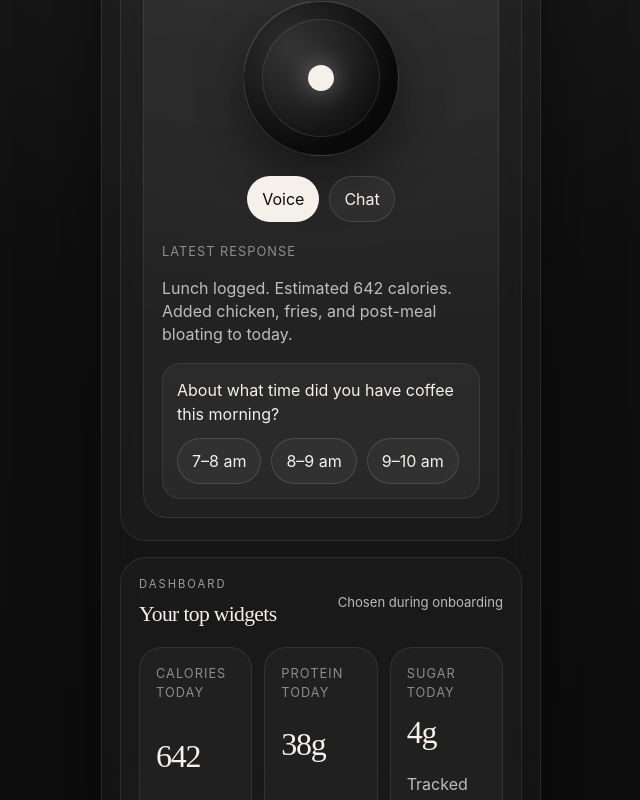
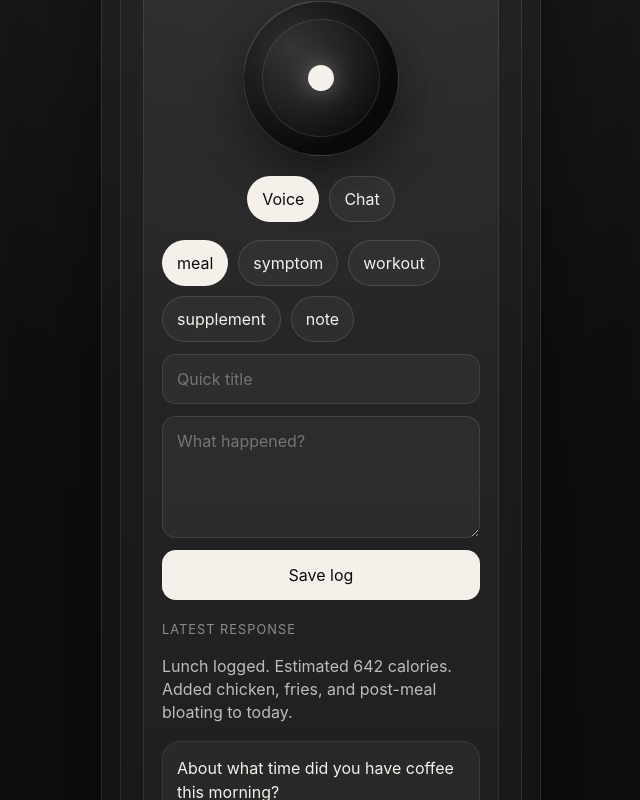
Before and after one commit to opal-the-bot/wellness-app, a React (Vite) app: page / in a window 1280 px wide. Shown: the part 459-1259 px from the top of the page, without its empty margins (319-959 px from the left). Built offline with nearby package versions, Linux system fonts and the light colour scheme.

Commit message:
Add text logging composer

```diff
--- a/src/App.css
+++ b/src/App.css
@@ -181,6 +181,32 @@ h4 {
 .capture-toggle {
   justify-content: center;
   margin-bottom: 18px;
+}
+
+.log-composer {
+  display: grid;
+  gap: 12px;
+  margin-bottom: 18px;
+}
+
+.log-composer input,
+.log-composer textarea {
+  width: 100%;
+  padding: 12px 14px;
+  border-radius: 14px;
+  border: 1px solid rgba(255, 255, 255, 0.1);
+  background: rgba(255, 255, 255, 0.04);
+  color: #f5f1ea;
+  resize: vertical;
+}
+
+.submit-log-button {
+  padding: 12px 16px;
+  border-radius: 14px;
+  border: 1px solid rgba(255, 255, 255, 0.12);
+  background: #f5f1ea;
+  color: #0d0d0d;
+  cursor: pointer;
 }
 
 .toggle-chip.active {
--- a/src/App.tsx
+++ b/src/App.tsx
@@ -100,6 +100,9 @@ function formatEntry(entry: LogEntry): TimelineItem {
 
 function App() {
   const [store, setStore] = useState<WellnessStore>(() => loadStore())
+  const [draftTitle, setDraftTitle] = useState('')
+  const [draftDetail, setDraftDetail] = useState('')
+  const [draftType, setDraftType] = useState<LogEntry['type']>('meal')
 
   useEffect(() => {
     saveStore(store)
@@ -170,6 +173,25 @@ function App() {
     }))
   }
 
+  const addEntry = () => {
+    if (!draftTitle.trim() || !draftDetail.trim()) return
+
+    const entry: LogEntry = {
+      id: crypto.randomUUID(),
+      createdAt: new Date().toISOString(),
+      type: draftType,
+      title: draftTitle.trim(),
+      detail: draftDetail.trim(),
+    }
+
+    setStore((current) => ({
+      ...current,
+      entries: [entry, ...current.entries],
+    }))
+    setDraftTitle('')
+    setDraftDetail('')
+  }
+
   const resetDemo = () => setStore(defaultStore)
 
   return (
@@ -208,6 +230,32 @@ function App() {
             <div className="capture-toggle">
               <button className="toggle-chip active">Voice</button>
               <button className="toggle-chip">Chat</button>
+            </div>
+
+            <div className="log-composer">
+              <div className="mode-switch">
+                {(['meal', 'symptom', 'workout', 'supplement', 'note'] as LogEntry['type'][]).map((type) => (
+                  <button
+                    key={type}
+                    className={`toggle-chip ${draftType === type ? 'active' : ''}`}
+                    onClick={() => setDraftType(type)}
+                  >
+                    {type}
+                  </button>
+                ))}
+              </div>
+              <input
+                value={draftTitle}
+                onChange={(event) => setDraftTitle(event.target.value)}
+                placeholder="Quick title"
+              />
+              <textarea
+                value={draftDetail}
+                onChange={(event) => setDraftDetail(event.target.value)}
+                placeholder="What happened?"
+                rows={4}
+              />
+              <button className="submit-log-button" onClick={addEntry}>Save log</button>
             </div>
 
             <div className="assistant-response">
```
